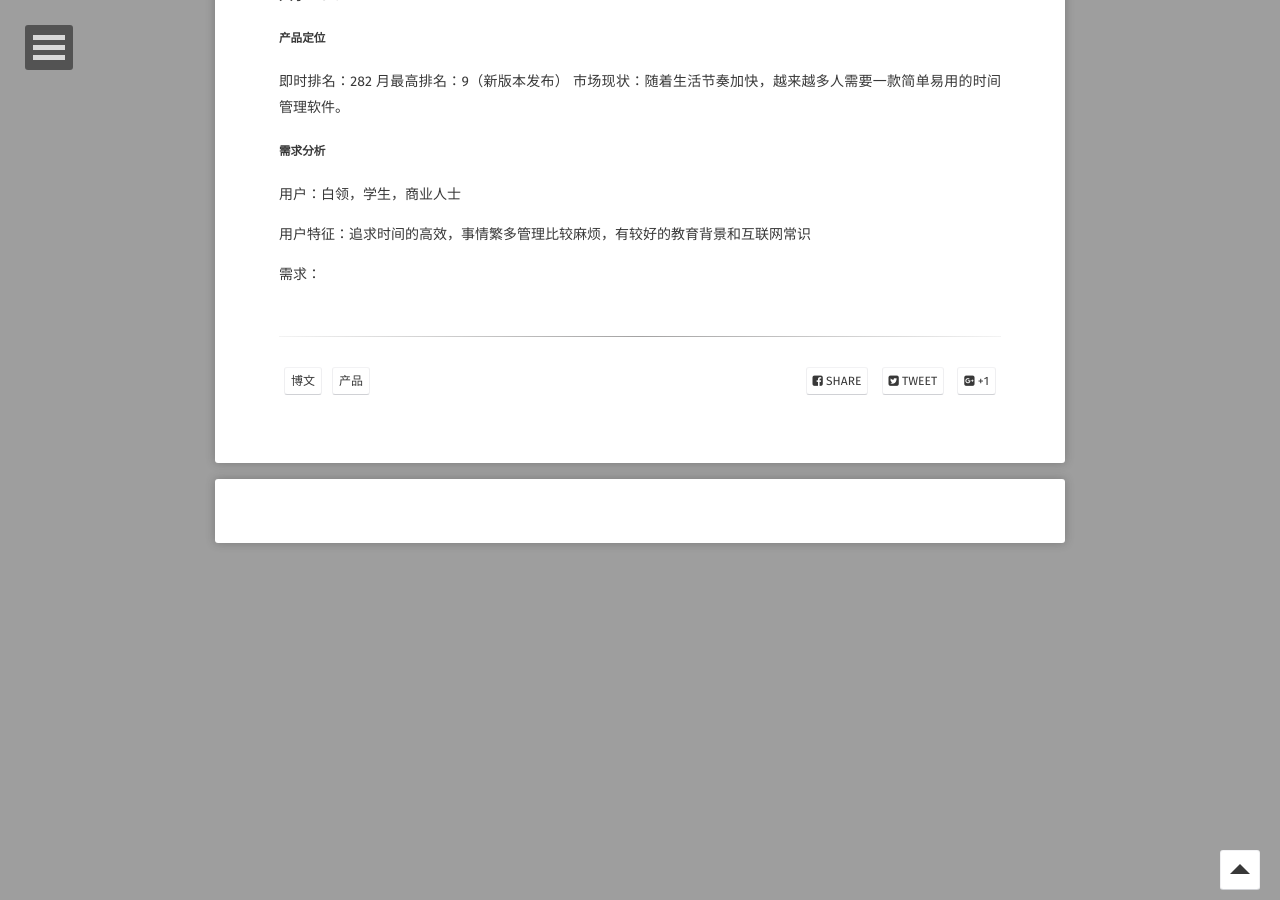
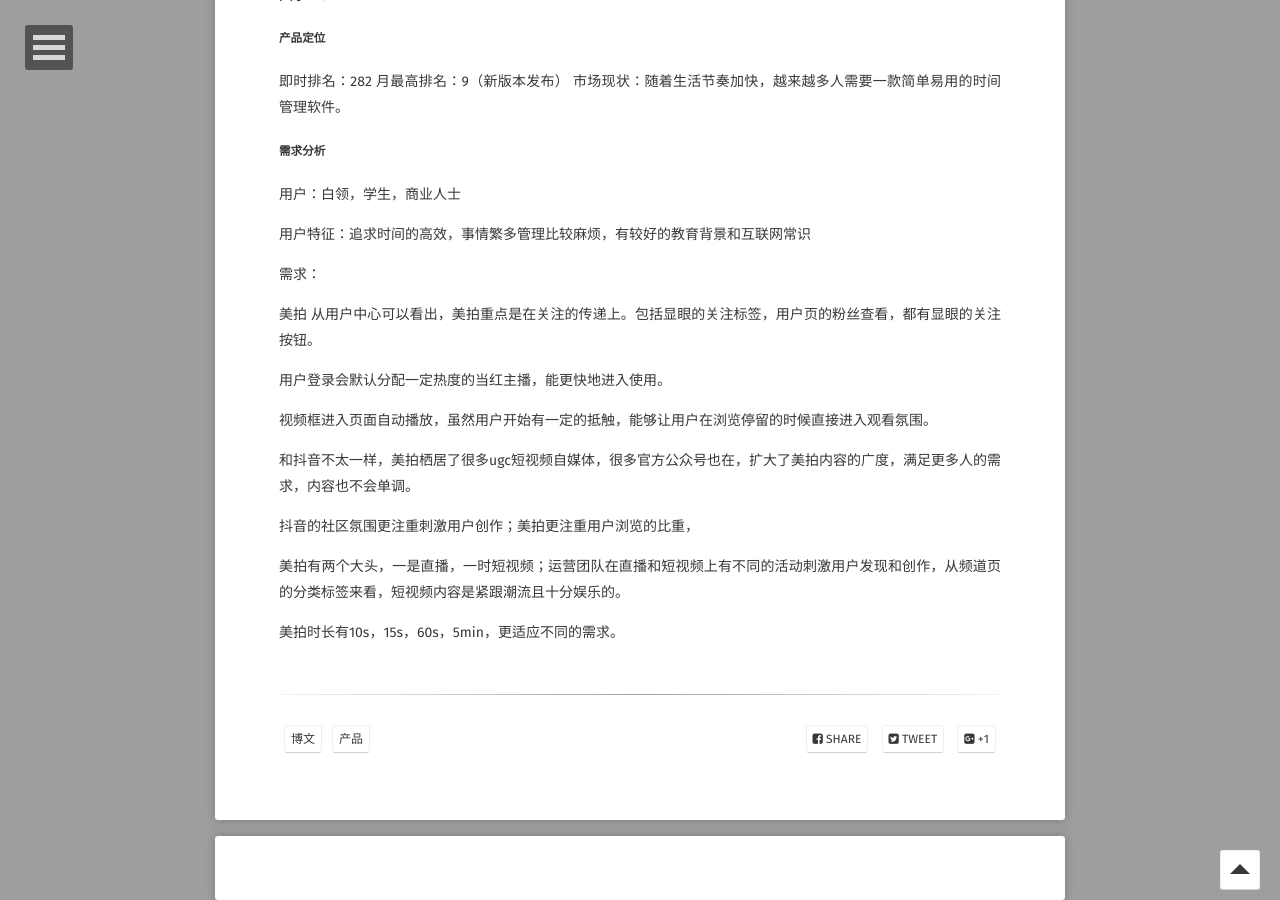
Before and after one commit to Haydnn/Haydnn.github.io, a Jekyll site: the page built from _posts/2017-11-25-APP快速体验.md, in a window 1280 px wide and 900 px high, scrolled down 851 px. Built offline with Jekyll 4.4.1, drawn with Linux system fonts in a browser that asks for light colours; some web fonts are replaced; comment, search, counter and statistics services are not loaded.

Commit message:
17-12-23

```diff
--- a/_posts/2017-11-25-APP快速体验.md
+++ b/_posts/2017-11-25-APP快速体验.md
@@ -50,3 +50,20 @@ slogan:你可以拖延，但时间不会。AT日期追踪是一款设计精良
 用户特征：追求时间的高效，事情繁多管理比较麻烦，有较好的教育背景和互联网常识
 
 需求：
+
+
+
+美拍
+从用户中心可以看出，美拍重点是在关注的传递上。包括显眼的关注标签，用户页的粉丝查看，都有显眼的关注按钮。
+
+用户登录会默认分配一定热度的当红主播，能更快地进入使用。
+
+视频框进入页面自动播放，虽然用户开始有一定的抵触，能够让用户在浏览停留的时候直接进入观看氛围。
+
+和抖音不太一样，美拍栖居了很多ugc短视频自媒体，很多官方公众号也在，扩大了美拍内容的广度，满足更多人的需求，内容也不会单调。
+
+抖音的社区氛围更注重刺激用户创作；美拍更注重用户浏览的比重，
+
+美拍有两个大头，一是直播，一时短视频；运营团队在直播和短视频上有不同的活动刺激用户发现和创作，从频道页的分类标签来看，短视频内容是紧跟潮流且十分娱乐的。
+
+美拍时长有10s，15s，60s，5min，更适应不同的需求。
```
Also changed, not shown: _posts/2017-12-23-产品经理必懂的技术.md (added, +38 -0 lines), _posts/diary/2017-12.md (+5 -0 lines).
